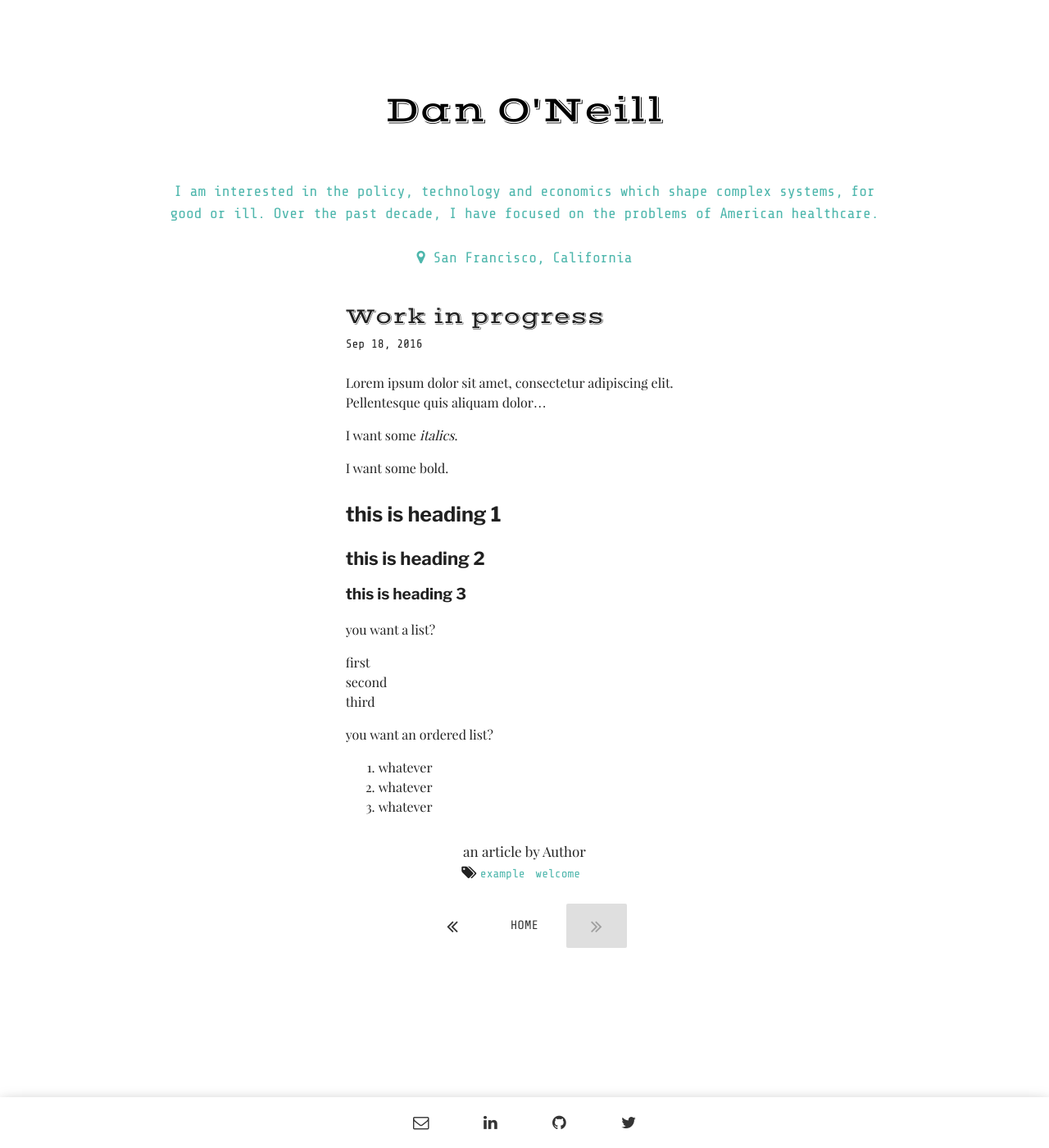
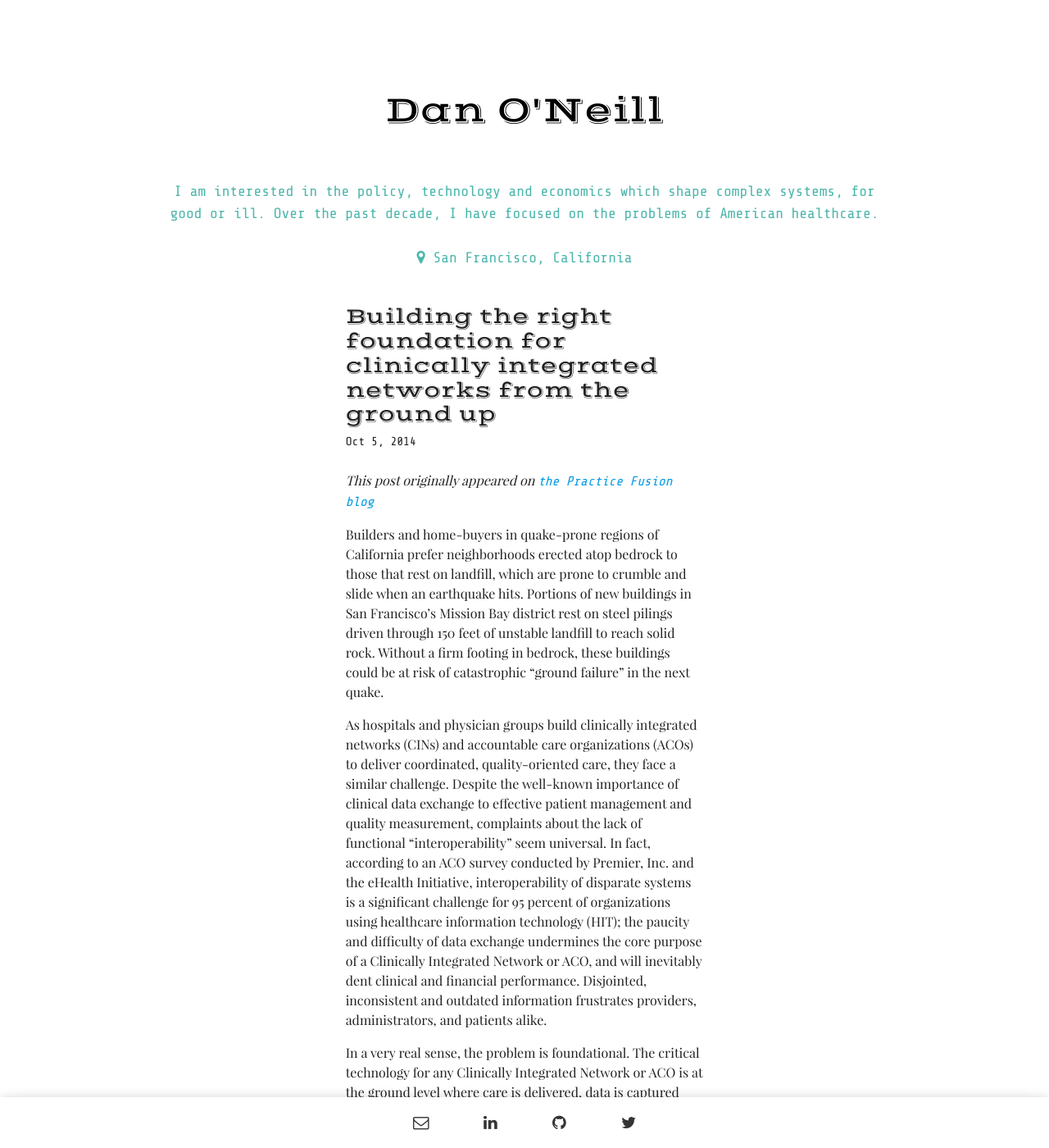
Before and after one commit to danielponeill/danielponeill.github.io, a Jekyll site: the page built from _posts/2016-11-06-welcome.md, in a window 1280 px wide and 1400 px high. Shown: the whole window at 82% size. Built offline with Jekyll 4.4.1, drawn with Linux system fonts in a browser that asks for light colours; some web fonts are replaced; some of the changed text lies outside the part shown.

Commit message:
Update 2016-11-06-welcome.md

```diff
--- a/_posts/2016-11-06-welcome.md
+++ b/_posts/2016-11-06-welcome.md
@@ -1,29 +1,20 @@
 ---
 layout: post
-title:  "Work in progress"
-date:   2016-09-19 00:00:00 +0200
-tags: ['example', 'welcome']
-author: "Author"
+title:  "Building the right foundation for clinically integrated networks from the ground up"
+date:   2014-10-06 00:00:00 +0200
+tags: ['EHR', 'clinically-integrated networks', 'ACO', 'cloud-based', 'digital health']
+author: "Daniel P. O'Neill"
 ---
 
-Lorem ipsum dolor sit amet, consectetur adipiscing elit. Pellentesque quis aliquam dolor...
+_This post originally appeared on [the Practice Fusion blog](https://www.practicefusion.com/blog/building-right-foundation-cins-acos-ground/)_
 
-I want some _italics_.
+Builders and home-buyers in quake-prone regions of California prefer neighborhoods erected atop bedrock to those that rest on landfill, which are prone to crumble and slide when an earthquake hits. Portions of new buildings in San Francisco’s Mission Bay district rest on steel pilings driven through 150 feet of unstable landfill to reach solid rock. Without a firm footing in bedrock, these buildings could be at risk of catastrophic “ground failure” in the next quake.
 
-I want some **bold**.
+As hospitals and physician groups build clinically integrated networks (CINs) and accountable care organizations (ACOs) to deliver coordinated, quality-oriented care, they face a similar challenge. Despite the well-known importance of clinical data exchange to effective patient management and quality measurement, complaints about the lack of functional “interoperability” seem universal. In fact, according to an ACO survey conducted by Premier, Inc. and the eHealth Initiative, interoperability of disparate systems is a significant challenge for 95 percent of organizations using healthcare information technology (HIT); the paucity and difficulty of data exchange undermines the core purpose of a Clinically Integrated Network or ACO, and will inevitably dent clinical and financial performance. Disjointed, inconsistent and outdated information frustrates providers, administrators, and patients alike.
 
-# this is heading 1
+In a very real sense, the problem is foundational. The critical technology for any Clinically Integrated Network or ACO is at the ground level where care is delivered, data is captured and codified, and decisions are made. In nearly all cases, that key technology is an electronic health record (EHR). Famously, however, traditional EHR software is often poorly designed and difficult to replace or update, given the disruption to provider workflow. As a result, many providers often choose one of two options: They rely entirely on paper or continue to use old software that was installed locally and that stores patient information on disconnected hard drives in hospitals, clinics and physician practices. Too often, then, Clinically Integrated Networks and ACOs launch with fragmented, outdated and incomplete technology at that ground level, which is the HIT equivalent of porous and unstable landfill. As one structural engineer said of Mission Bay’s mud and rocks – “it’s like building on a bed of Jell-O.”
 
-## this is heading 2
+Using cloud-based software and web services integration can deliver a step change in technical efficiency while enabling simpler user workflows and data exchange – the bedrock for the modern ACO. Cloud-based software can be quickly and regularly updated to optimize information collection at the point of care. Information housed in a single cloud-based database can be mapped, mined and transmitted at scale. And data centers don’t go missing like hard drives, CD-ROMS and manila folders.
 
-### this is heading 3
-
-you want a list?
-* first
-* second
-* third
-
-you want an ordered list?
-1. whatever
-1. whatever
-1. whatever
+Perhaps most importantly, cloud-based tools can power a cycle of constant clinical improvement – a learning network – in a way that will never be possible with traditional software. With cloud-based technology as the foundation, it becomes far easier to aggregate, analyze and disseminate information, and then far easier to use that data to create and refine a consistent provider and patient experience.
+The success of a Clinically Integrated Network or ACO turns on the ability to improve care constantly, often in ways impossible to define at the outset. As healthcare leaders design the architecture of new care delivery networks, the best investment that they can make is to start with the foundation. Construction will be simpler (and probably cheaper), and the benefits will be obvious every time the ground shakes.
```
